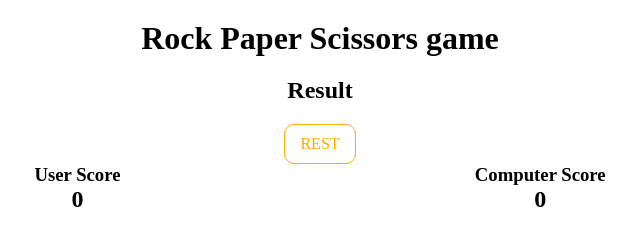
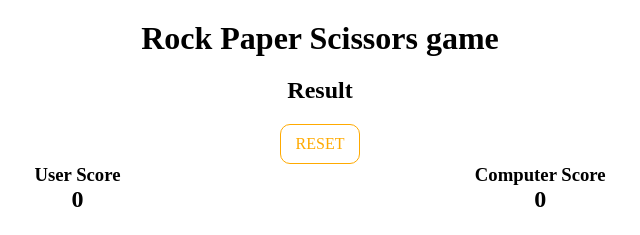
Before and after one commit to J-Shun/rock-paper-scissors, a plain HTML site: page index.html in a window 1280 px wide. Shown: the top 235 px of the page, 320-960 px from the left. Drawn offline with Linux system fonts and the light colour scheme.

Commit message:
fix the content

```diff
--- a/index.html
+++ b/index.html
@@ -17,7 +17,7 @@
         <div class="result">
             <p>Result</p>
         </div>
-        <div class="button"><a href="#">REST</a></div>
+        <div class="button"><a href="#">RESET</a></div>
         <div class="score">
             <div class="user-side">
                 <h3>User Score</h3>
```
